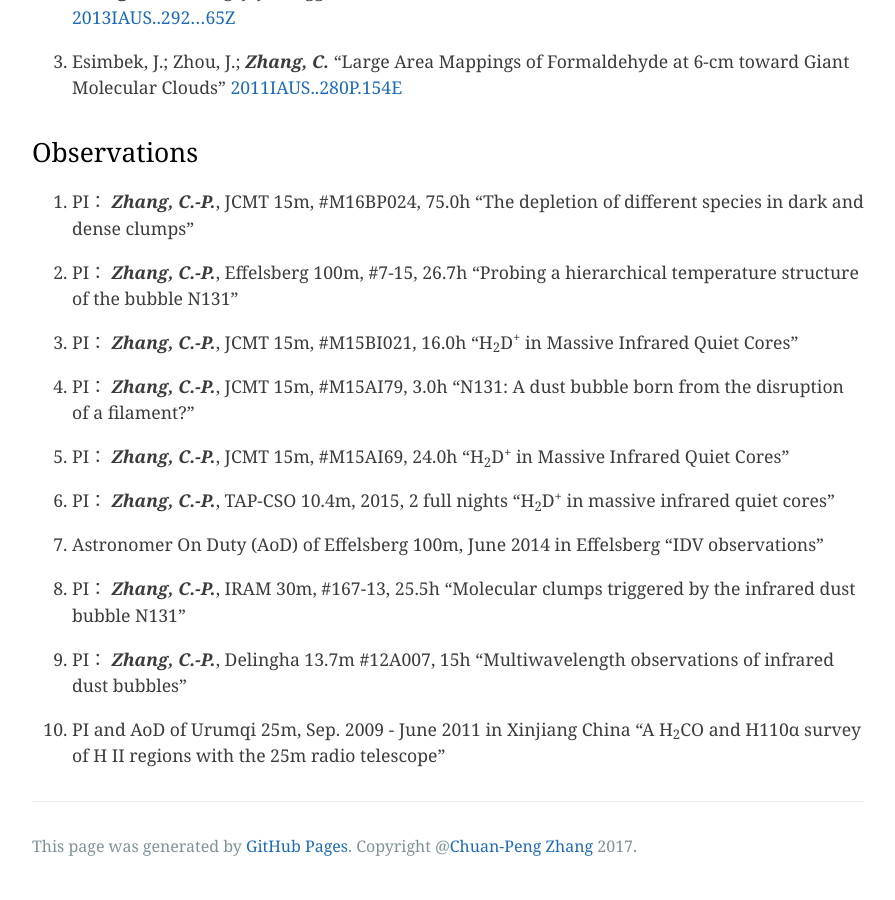
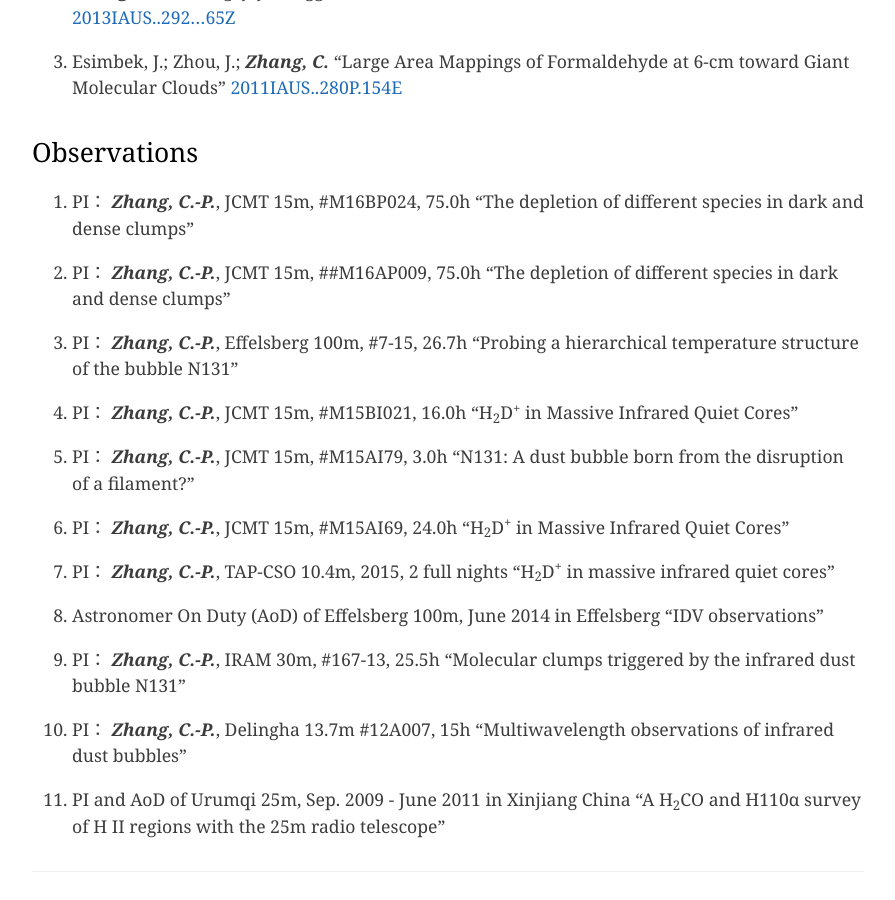
Before and after one commit to zcp521/zcp521.github.io, a Jekyll site: the page built from pub.md, in a window 1280 px wide and 900 px high, scrolled down 2710 px. Shown: the whole window, without its empty margins (192-1087 px from the left). Built offline with Jekyll 4.4.1, drawn with Linux system fonts in a browser that asks for light colours.

Commit message:
Initial commit

```diff
--- a/pub.md
+++ b/pub.md
@@ -123,7 +123,10 @@ tagline: "My publication list"
 ## Observations
 
 
-10. PI： ***Zhang, C.-P.***, JCMT 15m, #M16BP024, 75.0h
+11. PI： ***Zhang, C.-P.***, JCMT 15m, #M16BP024, 75.0h
+	"The depletion of different species in dark and dense clumps"
+
+10. PI： ***Zhang, C.-P.***, JCMT 15m, ##M16AP009, 75.0h
 	"The depletion of different species in dark and dense clumps"
 
 9. PI： ***Zhang, C.-P.***, Effelsberg 100m, #7-15, 26.7h
```
Also changed, not shown: projects/catalog.md (deleted, +0 -7 lines), 1 other file.
